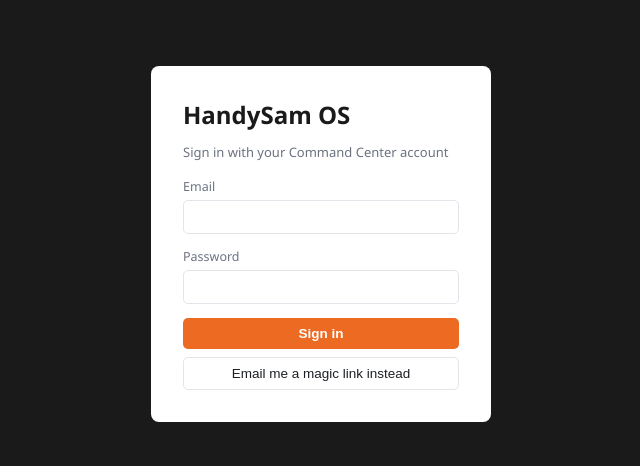
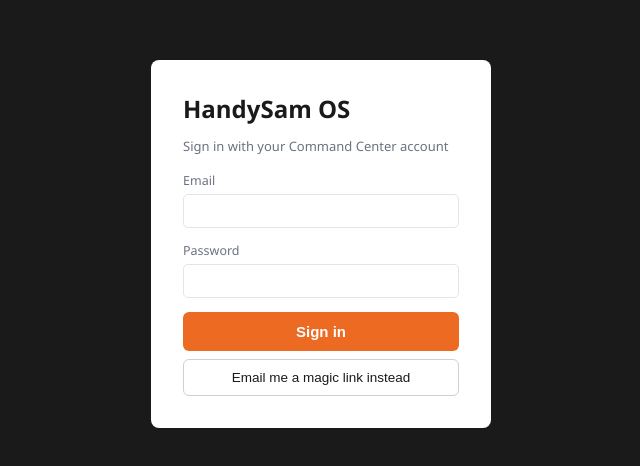
Before and after one commit to swach-spec/HANDYSAM-OS, a React (Vite) app: page / in a window 1280 px wide. Shown: the part 156-622 px from the top of the page, without its empty margins (319-959 px from the left). Built offline with nearby package versions, Linux system fonts and the light colour scheme; no server answers.

Commit message:
Fix invisible Sign in button: explicit colors instead of theme-dependent classes, declare light color-scheme

```diff
--- a/index.html
+++ b/index.html
@@ -3,6 +3,8 @@
   <head>
     <meta charset="UTF-8" />
     <meta name="viewport" content="width=device-width, initial-scale=1.0" />
+    <meta name="color-scheme" content="light" />
+    <meta name="theme-color" content="#1a1a1a" />
     <title>HandySam OS</title>
   </head>
   <body>
--- a/src/Auth.jsx
+++ b/src/Auth.jsx
@@ -41,10 +41,14 @@ export default function Auth() {
         {error && <div style={{ color: '#c0392b', fontSize: 12.5, marginBottom: 10 }}>{error}</div>}
         {sent && <div style={{ color: '#1f8a4c', fontSize: 12.5, marginBottom: 10 }}>Magic link sent — check your email.</div>}
 
-        <button className="btn gold" type="submit" disabled={busy} style={{ width: '100%', marginBottom: 8 }}>
+        <button type="submit" disabled={busy}
+          style={{ width: '100%', marginBottom: 8, padding: '11px 14px', borderRadius: 6, border: 'none',
+                   background: '#ed6a23', color: '#ffffff', fontWeight: 700, fontSize: 15, cursor: 'pointer' }}>
           {busy ? 'Signing in…' : 'Sign in'}
         </button>
-        <button type="button" className="btn ghost" onClick={sendMagicLink} disabled={busy} style={{ width: '100%' }}>
+        <button type="button" onClick={sendMagicLink} disabled={busy}
+          style={{ width: '100%', padding: '10px 14px', borderRadius: 6, border: '1px solid #d0d0d0',
+                   background: '#ffffff', color: '#1a1a1a', fontSize: 13.5, cursor: 'pointer' }}>
           Email me a magic link instead
         </button>
       </form>
```
